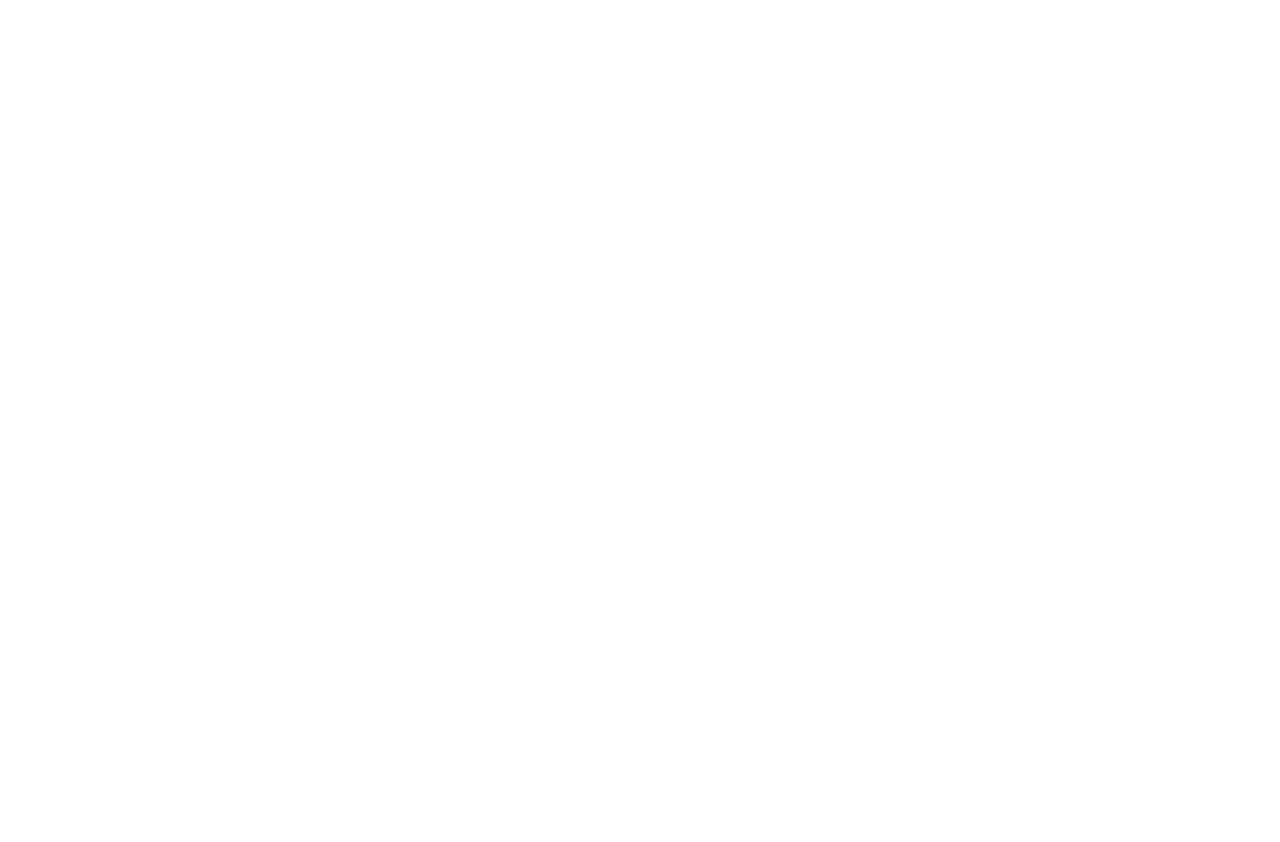
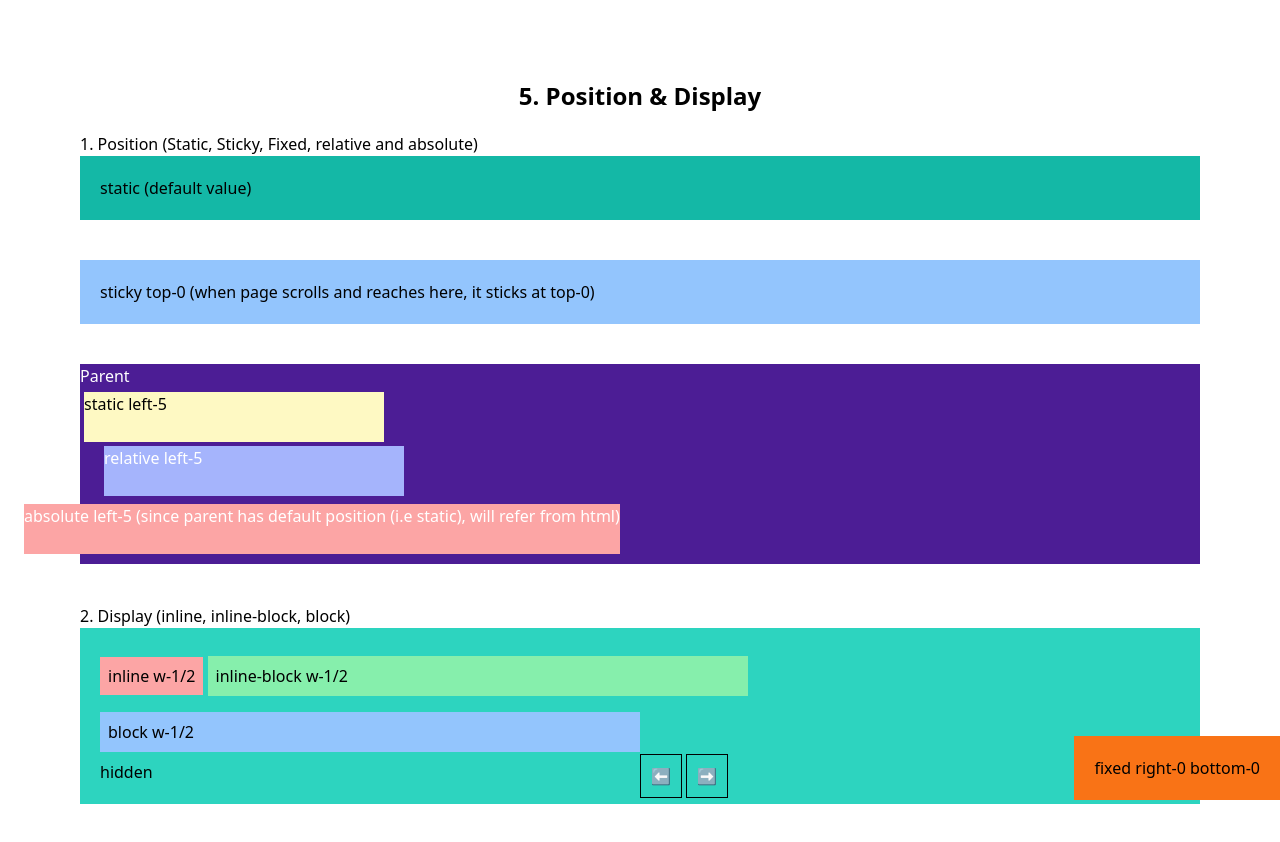
Before and after one commit to Rahullkumr/Tailwind-practice, a plain HTML site: page Fundamentals/5. Layout Position/index.html in a window 1280 px wide. Before the commit the page ends 800 px from the top, so only its background shows below. Drawn offline with nearby package versions, Linux system fonts and the light colour scheme.

Commit message:
update: layout position and display sections

```diff
--- a/Fundamentals/5. Layout Position/index.html
+++ b/Fundamentals/5. Layout Position/index.html
@@ -8,7 +8,48 @@
     <title>TailwindCSS</title>
   </head>
   <body class="p-20">
-    <!-- https://tailwindcss.com/docs/position -->
-    <!-- https://tailwindcss.com/docs/display -->
+
+    <h1 class="text-center font-bold text-2xl mb-5">5. Position & Display</h1>
+
+    <!-- 1. Position (static, fixed, absolute, relative, sticky) -->
+      <!-- https://tailwindcss.com/docs/position -->
+
+      <h1>1. Position (Static, Sticky, Fixed, relative and absolute)</h1>
+      <div class="p-5 bg-teal-500 mb-10 static">static (default value)</div>
+      <div class="p-5 bg-blue-300 mb-10 sticky top-0">sticky top-0 (when page scrolls and reaches here, it sticks at top-0)</div>
+      <div class="p-5 bg-orange-500 fixed right-0 bottom-0">fixed right-0 bottom-0</div>
+      <!-- refer `webtech` repository for proper understanding -->
+      <div class="mb-10 bg-violet-900 h-[200px] text-white"> Parent
+        <div class="bg-yellow-100 h-[50px] w-[300px] m-1 text-black static left-5">static left-5</div>
+        <div class="bg-indigo-300 h-[50px] w-[300px] m-1 relative left-5">relative left-5</div>
+        <div class="bg-red-300 h-[50px] m-1 absolute left-5">absolute left-5 (since parent has default position (i.e static), will refer from html)</div>
+      </div>
+
+
+
+
+
+    <!-- 2. Display (block) -->
+      <!-- https://tailwindcss.com/docs/display -->
+
+      <h1>2. Display (inline, inline-block, block)</h1>
+      <div class="bg-teal-400 p-5 mb-10 ">
+        <span class="p-2 my-2 bg-red-300 inline w-1/2">inline w-1/2</span>
+        <span class="p-2 my-2 bg-green-300 inline-block w-1/2">inline-block w-1/2</span>
+        <span class="p-2 my-2 bg-blue-300 block w-1/2">block w-1/2</span>
+        <span class="p-2 my-2 bg-blue-300 hidden w-1/2">hidden w-1/2</span>hidden
+      </div>
+
+      <div class="h-screen"></div>  <!-- to make the screen scrollable 100vh -->
+
+
+
+
+
+    <!-- Navigation -->
+
+    <div class="mt-10 fixed bottom-3 left-[50%]">
+      <a href="../4. Sizing/index.html" style="border: 1px solid;padding: 10px;">⬅️</a>
+      <a href="../6. Backgrounds Shadows/index.html" style="border: 1px solid;padding: 10px;">➡️</a>
   </body>
 </html>
```
